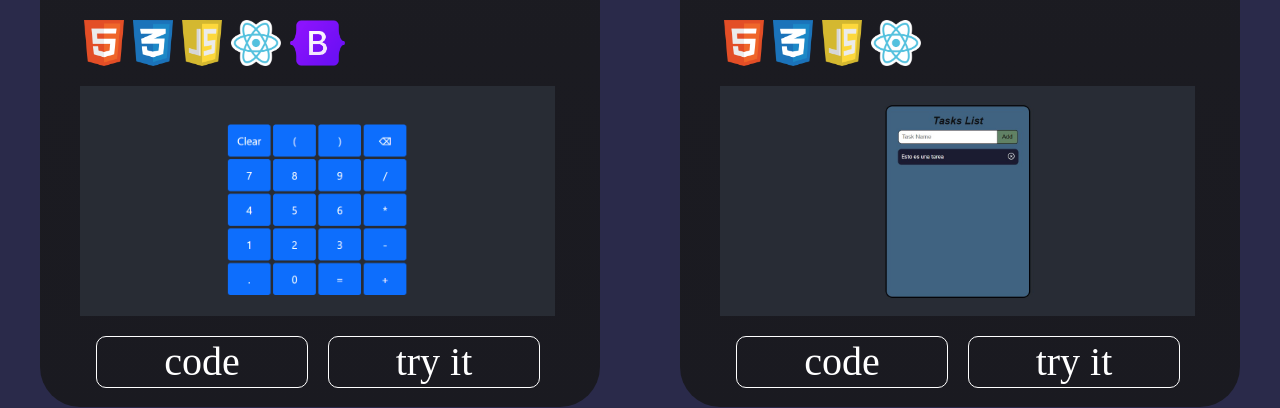
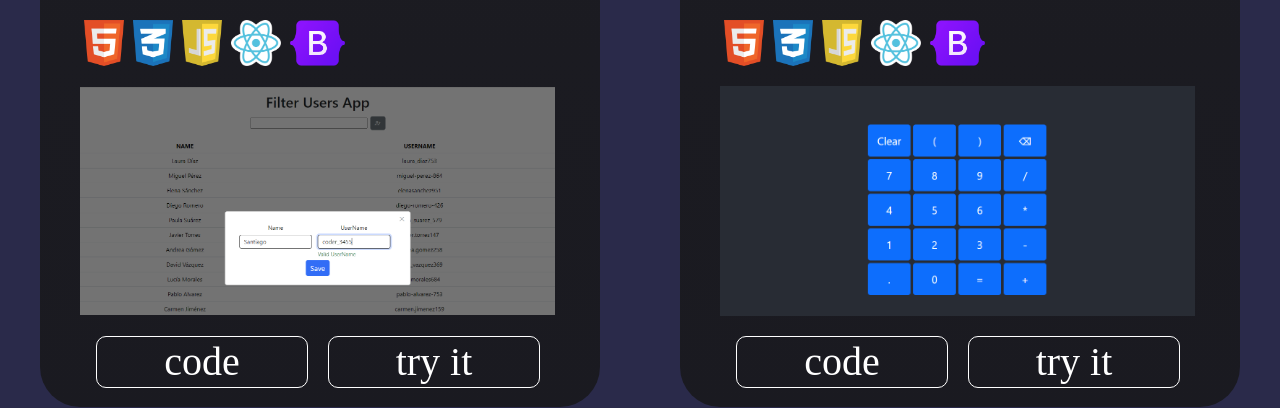
Before and after one commit to SantiagoNunezSelem/Portfolio, a React (Create React App) app: page / in a window 1280 px wide. Shown: the part 1256-1664 px from the top of the page. Built offline with nearby package versions, Linux system fonts and the light colour scheme.

Commit message:
New Proyect added, Filter Users App

```diff
--- a/src/components/ProyectsSection/ProyectsSection.js
+++ b/src/components/ProyectsSection/ProyectsSection.js
@@ -5,12 +5,26 @@ import calculatorImg from "../../img/proyects/calculator.png";
 import tasksListImg from "../../img/proyects/taskslist.jpg";
 import piBeerImg from "../../img/proyects/pibeer.png";
 import portfolioImg from "../../img/proyects/portfolio.png";
+import filterUsersApp from "../../img/proyects/filter-users-app.png";
 
 function Proyects(){
     return(
         <>
             <h2 id="title-proyects-section" className="title-section">Proyects</h2>
             <div className='proyects-container'>
+                <Proyect
+                title="Filter Users App"
+                hasHtml={true}
+                hasCss={true}
+                hasJavaScript={true}
+                hasReact={true}
+                hasBootstrap={true}
+                proyectImg={filterUsersApp}
+                urlGitHub="https://github.com/SantiagoNunezSelem/Filter-Users-App"
+                urlProyect="https://santiagonunezselem.github.io/Filter-Users-App/"
+                id={1}
+                />
+
                 <Proyect
                 title="Calculator"
                 hasHtml={true}
@@ -21,7 +35,7 @@ function Proyects(){
                 proyectImg={calculatorImg}
                 urlGitHub="https://github.com/SantiagoNunezSelem/Web-Calculator"
                 urlProyect="https://santiagonunezselem.github.io/Web-Calculator/"
-                id={1}
+                id={2}
                 />
 
                 <Proyect
@@ -33,7 +47,7 @@ function Proyects(){
                 proyectImg={tasksListImg}
                 urlProyect="https://santiagonunezselem.github.io/Tasks-List"
                 urlGitHub="https://github.com/SantiagoNunezSelem/Tasks-List"
-                id={2}
+                id={3}
                 />
 
                 <Proyect
@@ -43,7 +57,7 @@ function Proyects(){
                 proyectImg={piBeerImg}
                 urlProyect="https://santiagonunezselem.github.io/piBeer"
                 urlGitHub="https://github.com/SantiagoNunezSelem/piBeer"
-                id={3}
+                id={4}
                 />
 
                 <Proyect
@@ -55,7 +69,7 @@ function Proyects(){
                 proyectImg={portfolioImg}
                 urlProyect="#home-section"
                 urlGitHub="https://github.com/SantiagoNunezSelem/Portfolio"
-                id={4}
+                id={5}
                 />
             </div>
         </>
```
Also changed, not shown: src/img/proyects/filter-users-app.png (added).
